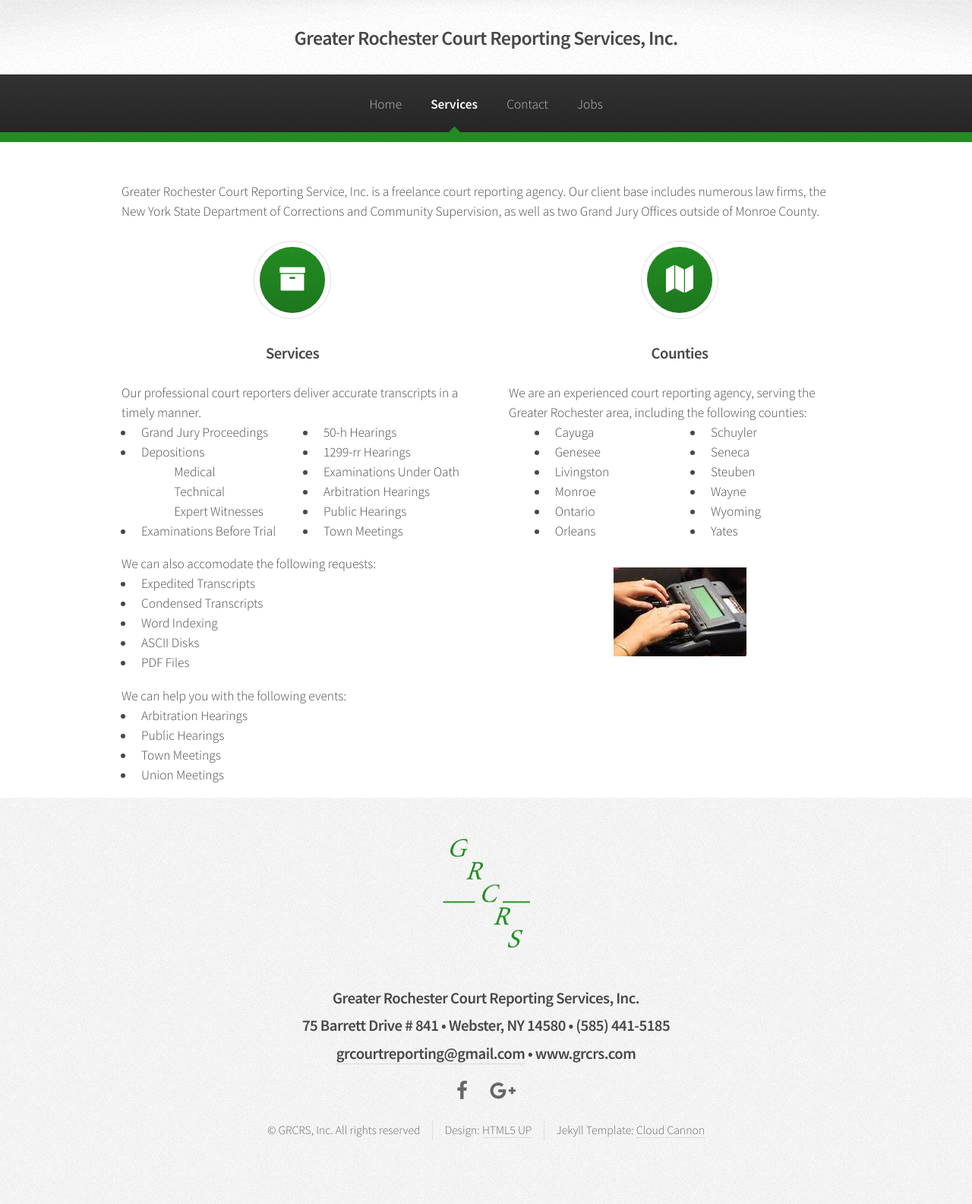
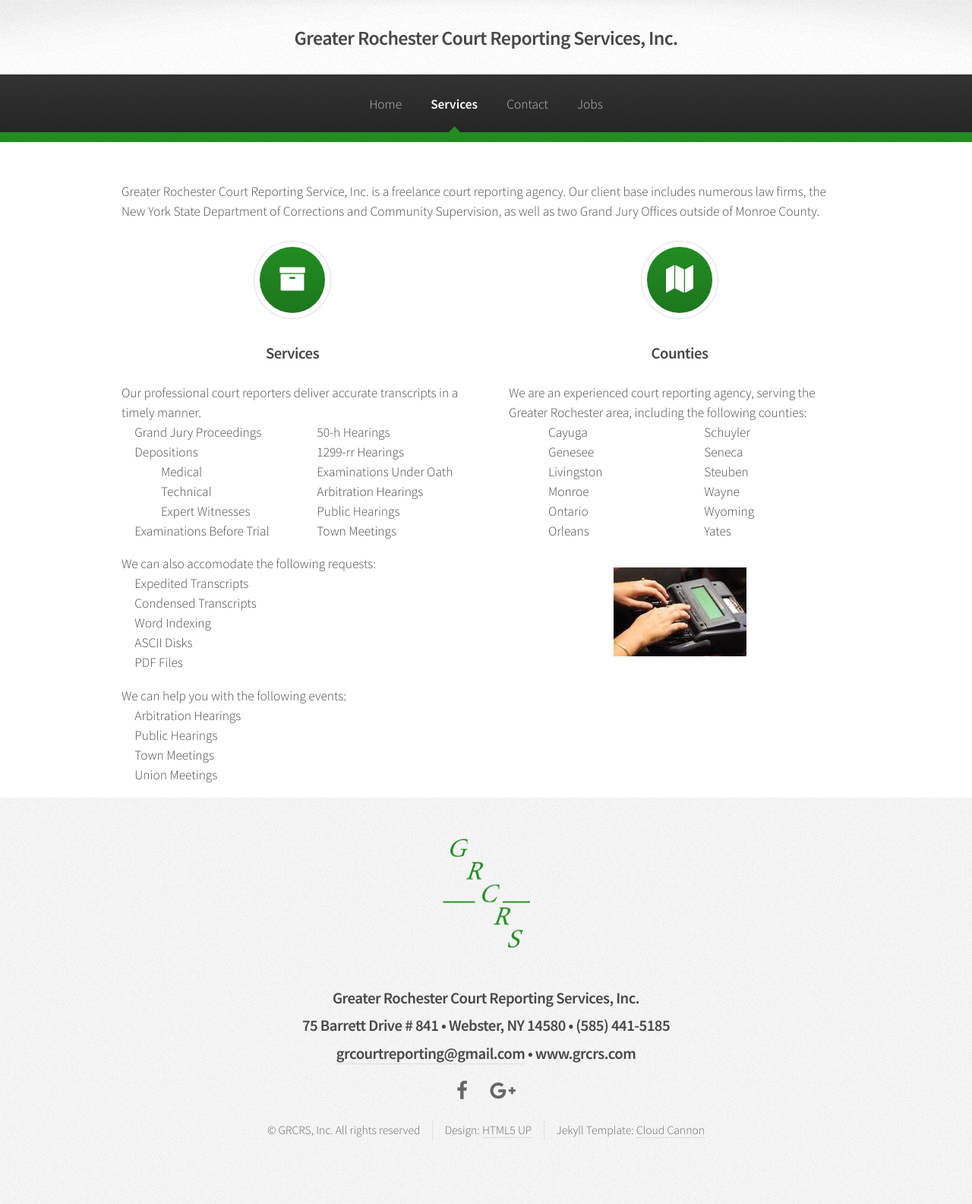
Before and after one commit to loganrath/grcrs, a Jekyll site: the page built from services.html, in a window 1280 px wide. Shown: the whole page at 76% size. Built offline with Jekyll 4.4.1, drawn with Linux system fonts in a browser that asks for light colours.

Commit message:
list left

```diff
--- a/assets/css/style.css
+++ b/assets/css/style.css
@@ -329,6 +329,16 @@
 
 	ul.default {
 		list-style: disc;
+		padding-left: 1em;
+		text-align: left;
+	}
+
+		ul.default li {
+			padding-left: 0.5em;
+		}
+
+	ul.left {
+		list-style: none;
 		padding-left: 1em;
 		text-align: left;
 	}
--- a/services.html
+++ b/services.html
@@ -15,7 +15,7 @@ layout: default
 						<p style="margin-bottom: 0">Our professional court reporters deliver accurate transcripts in a timely manner.</p>
 						<div class="row">
 							<div class="6u">
-						<ul class="default">
+						<ul class="left">
 							<li>Grand Jury Proceedings</li>
 							<li>Depositions <ul style="margin-left: 2em; margin-bottom: 0;">
 								<li>Medical</li>
@@ -24,7 +24,7 @@ layout: default
 							</ul></li>
 							<li>Examinations Before Trial</li>
 						</ul></div><div class="6u">
-						<ul class="default">
+						<ul class="left">
 							<li>50-h Hearings</li>
 							<li>1299-rr Hearings</li>
 							<li>Examinations Under Oath</li>
@@ -34,7 +34,7 @@ layout: default
 						</ul>
 						</div></div>
 						<p style="margin-bottom: 0;">We can also accomodate the following requests:</p>
-						<ul  class="default">
+						<ul  class="left">
 							<li>Expedited Transcripts</li>
     						<li>Condensed Transcripts</li>
     						<li>Word Indexing</li>
@@ -42,7 +42,7 @@ layout: default
     						<li>PDF Files</li>
     					</ul>
     					<p style="margin-bottom: 0;">We can help you with the following events:</p>
-						<ul  class="default">
+						<ul  class="left">
 							<li>Arbitration Hearings</li>
 							<li>Public Hearings</li>
 							<li>Town Meetings</li>
@@ -57,14 +57,14 @@ layout: default
 						<p style="margin-bottom: 0;">We are an experienced court reporting agency, serving the Greater Rochester area, including the following counties:</p>
 						<div class="row">
 							<div class="6u">
-							<ul class="default" style="margin-left: 2em; margin-bottom :0;">
+							<ul class="left" style="margin-left: 2em; margin-bottom :0;">
 								<li>Cayuga</li>
 								<li>Genesee</li>
 								<li>Livingston</li>
 								<li>Monroe</li>
 								<li>Ontario</li>
 								<li>Orleans</li>
-							</ul></div><div class="6u"><ul class="default">
+							</ul></div><div class="6u"><ul class="left">
 								<li>Schuyler</li>
 								<li>Seneca</li>
 								<li>Steuben</li>
```
